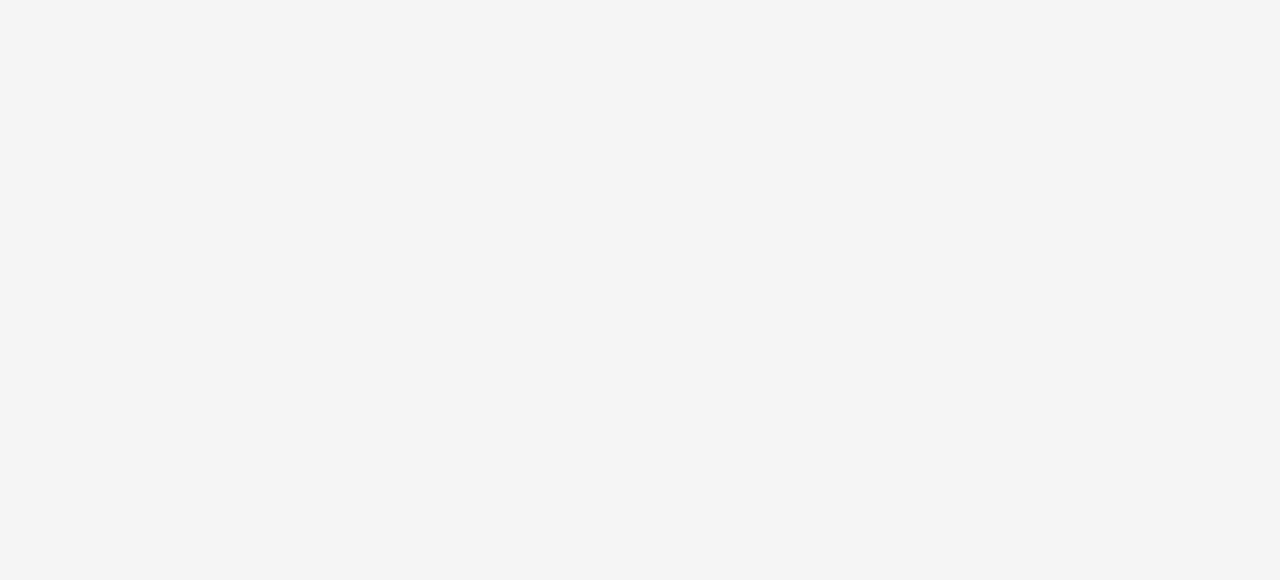
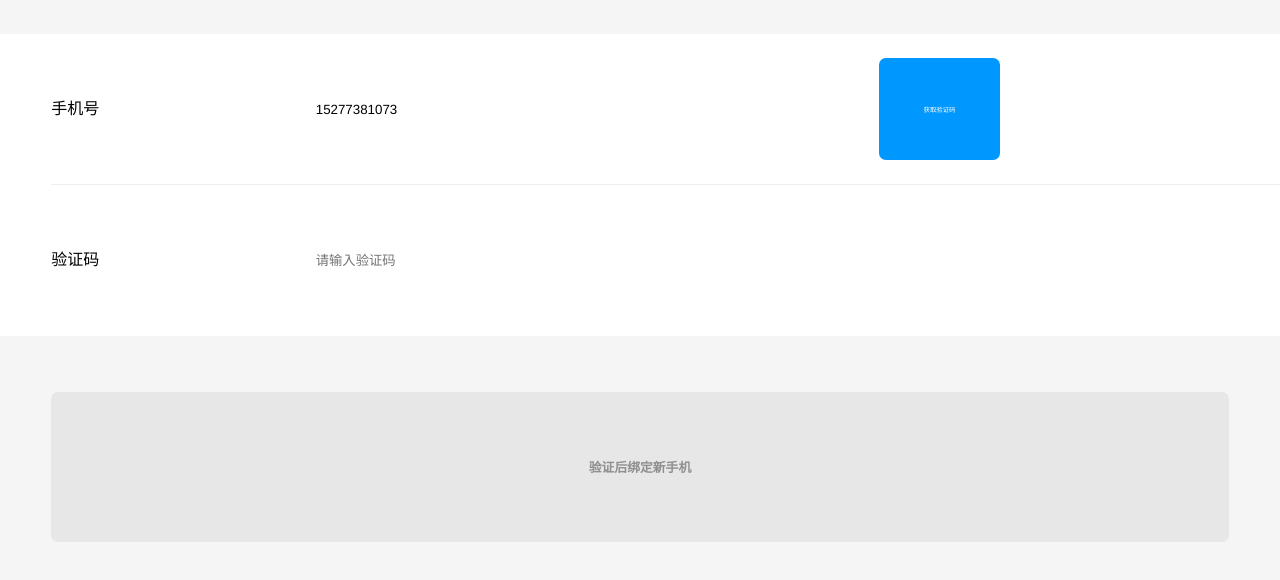
Before and after one commit to codprincess/vueCli3, a React (Create React App) app in the folder react-ele/: page /#/setuser/rebind in a window 1280 px wide. Shown: the top 580 px of the page. Built offline with nearby package versions, Linux system fonts and the light colour scheme.

Commit message:
重置手机

```diff
--- /dev/null
+++ b/react-ele/src/pages/setuser/rebind/index.jsx
@@ -0,0 +1,29 @@
+import React, { Component } from 'react'
+import './rebind.css'
+class Rebind extends Component {
+    render() {
+        return (
+            <div>
+               <form>
+                    <div className="rebind_warp">
+                        <div className="rebind_form">
+                            <label className="form_lable">手机号</label>
+                            <input type="text" maxLength="11" value="15277381073" className="form_input"/>
+                            <input type="tel" maxLength="11" className="form_input" style={{display:"none"}} />
+                            <button type="button" className="tel_code active_tel_code">获取验证码</button>
+                        </div>
+                        <div className="rebind_form" style={{ borderTop: "1px solid #eee"}}>
+                            <label className="form_lable">验证码</label>
+                            <input type="tel"maxLength="6" className="form_input" placeholder="请输入验证码" />
+                        </div>
+                    </div>
+                    <div className="rebind_btn_warp">
+                        <button disabled="disabled" type="submit" className="rebind_btn">验证后绑定新手机</button>
+                    </div>
+               </form>
+            </div>
+        )
+    }
+}
+
+export default Rebind
--- /dev/null
+++ b/react-ele/src/pages/setuser/rebind/rebind.css
@@ -0,0 +1,65 @@
+.rebind_warp {
+    padding-left: 4vw;
+    background-color: #fff;
+    margin-top: 2.666667vw;
+}
+
+.rebind_form {
+    padding-right: 4vw;
+    display: flex;
+    align-items: center;
+    line-height: 11.733333vw;
+    font-size: .4rem;
+}
+
+.form_lable {
+    white-space: nowrap;
+    font-size: 1.0rem;
+    width: 20.666667vw;
+    flex: none;
+}
+
+.form_input {
+    width: 44vw;
+    border: none;
+    outline: none;
+}
+
+.tel_code.active_tel_code {
+    color: #fff;
+    border-color: #0097ff;
+    background-color: #0097ff;
+}
+
+.tel_code {
+    padding: 0 3.333333vw;
+    font-size: .4rem;
+    border: 2px solid transparent;
+    border-radius: .533333vw;
+    height: 8vw;
+    white-space: nowrap;
+}
+
+/* .form_lable:last-child {
+    border-top: 1px solid #eee;
+} */
+
+.rebind_btn_warp {
+    padding: 4.4vw 4vw 3.466667vw;
+}
+
+.rebind_btn:disabled {
+    color: rgba(0, 0, 0, .38);
+    border-color: transparent;
+    background-color: rgba(0, 0, 0, .06)
+}
+
+.rebind_btn {
+    width: 100%;
+    height: 11.733333vw;
+    font-weight: 700;
+    padding: 0 3.333333vw;
+    font-size: 0.8rem;
+    border: 2px solid transparent;
+    border-radius: .533333vw;
+}
--- a/react-ele/src/router/index.js
+++ b/react-ele/src/router/index.js
@@ -6,6 +6,7 @@ import Profile from '../pages/profile/index'
 import Home from '../pages/home';
 import Info from '../pages/info';
 import Name from '../pages/setuser/name';
+import Rebind from '../pages/setuser/rebind';
 export default class RouteConfig extends Component {
     render() {
         return (
@@ -16,6 +17,7 @@ export default class RouteConfig extends Component {
                     <Route path="/login" component={Login}></Route>
                     <Route path="/info" component={Info}></Route>
                     <Route path="/setuser/name" component={Name}></Route>
+                    <Route path="/setuser/rebind" component={Rebind}></Route>
                     {/* <Redirect exact from='/' to='/profile' />
                     <Route component={Profile} /> */}
                 </Switch>
```
